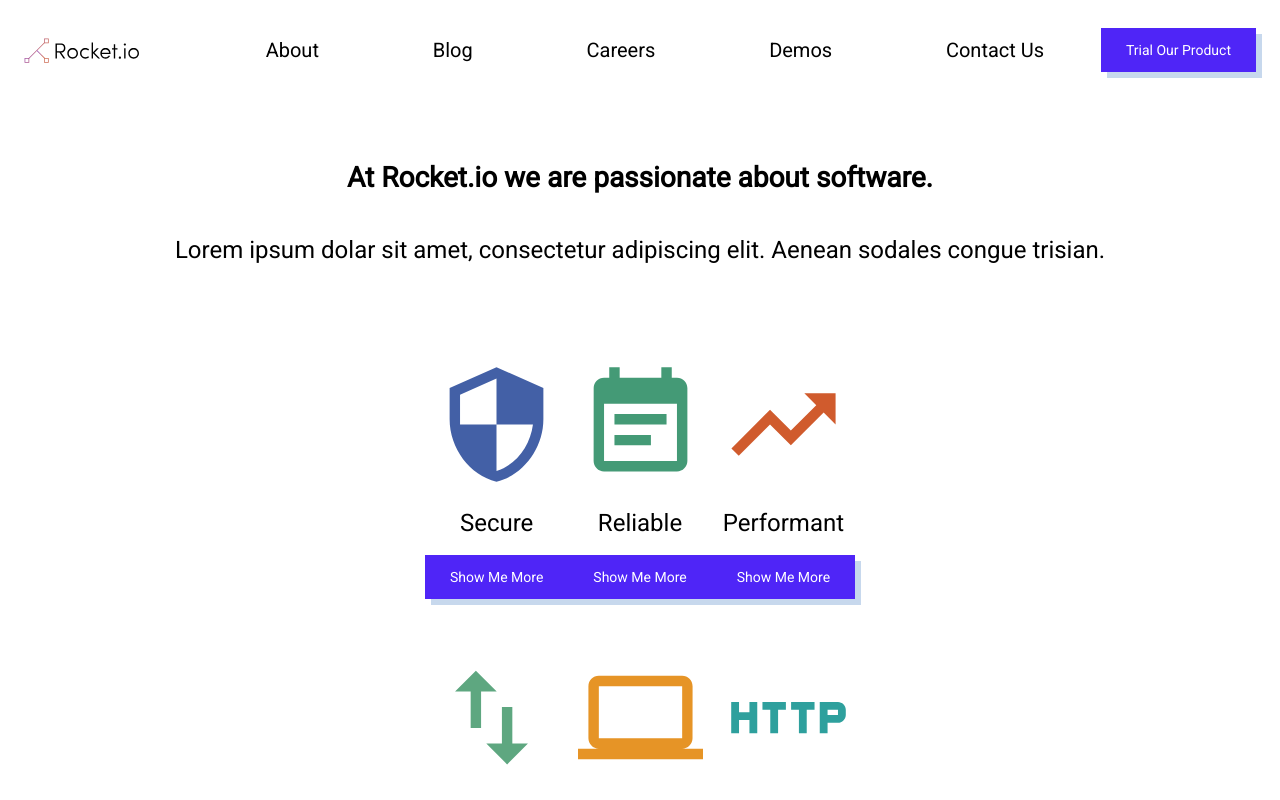
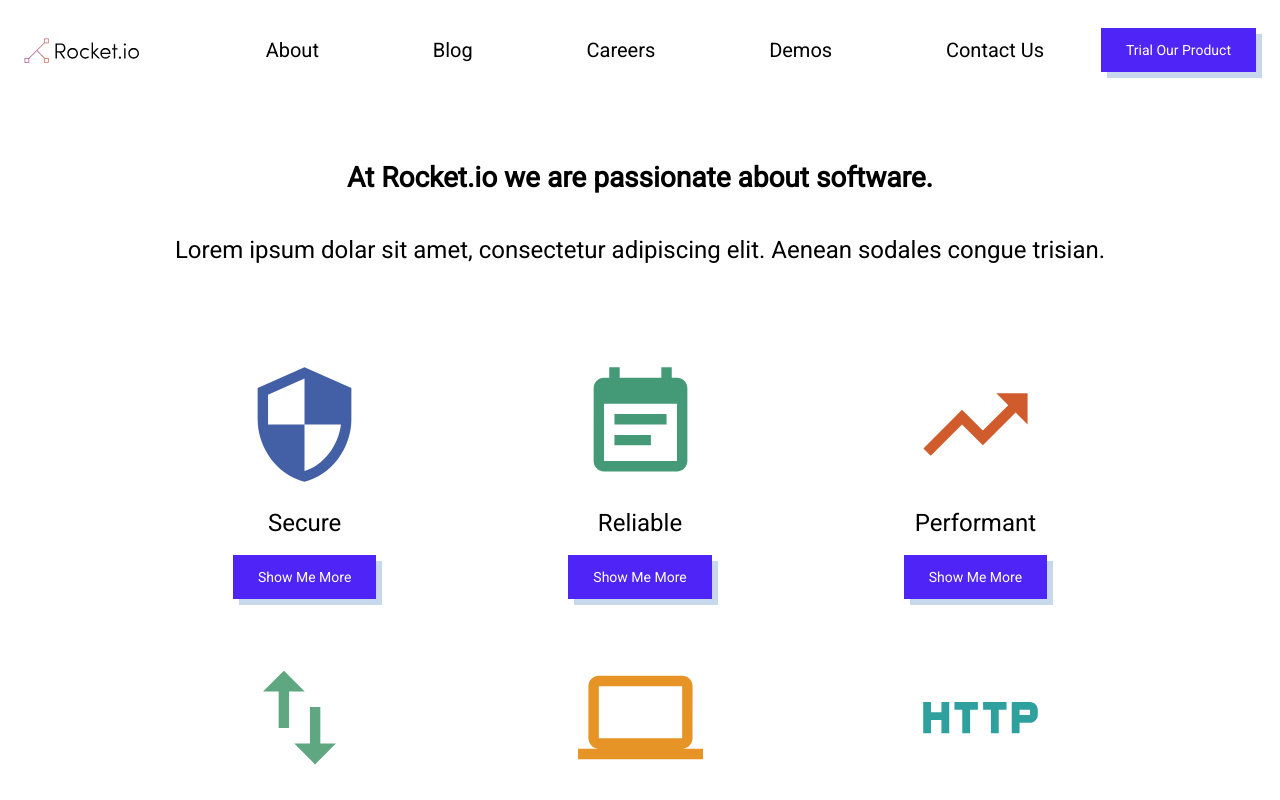
Before and after one commit to sb-haz/code-creative-react, a React (Create React App) app: page / in a window 1280 px wide. Shown: the top 800 px of the page. Built offline with nearby package versions, Linux system fonts and the light colour scheme.

Commit message:
increase grid padding

```diff
--- a/src/components/Grid.js
+++ b/src/components/Grid.js
@@ -4,11 +4,11 @@ import { makeStyles } from '@material-ui/core/styles'
 import CustomBtn from './CustomBtn'
 
 const styles = makeStyles({
-    wrapped: {
+    wrapper: {
         display: "flex",
         flexDirection: "column",
         alignItems: "center",
-        padding: "0 5rem 0 5rem"
+        padding: "0 6rem 0 6rem"
     },
     item: {
         paddingTop: "1rem"
```
